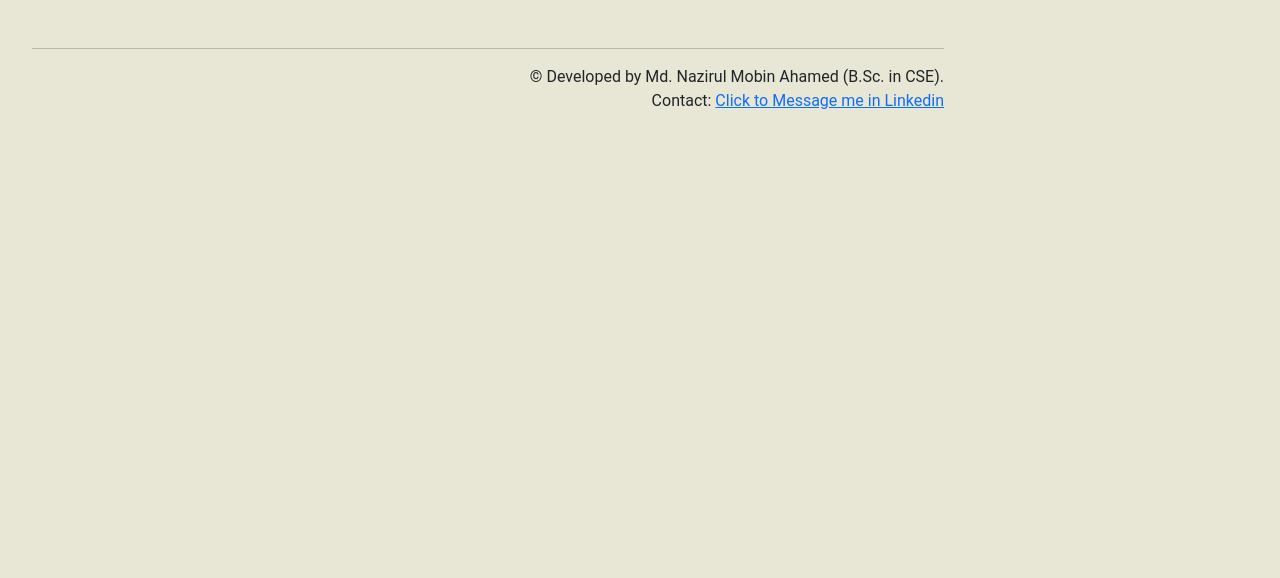
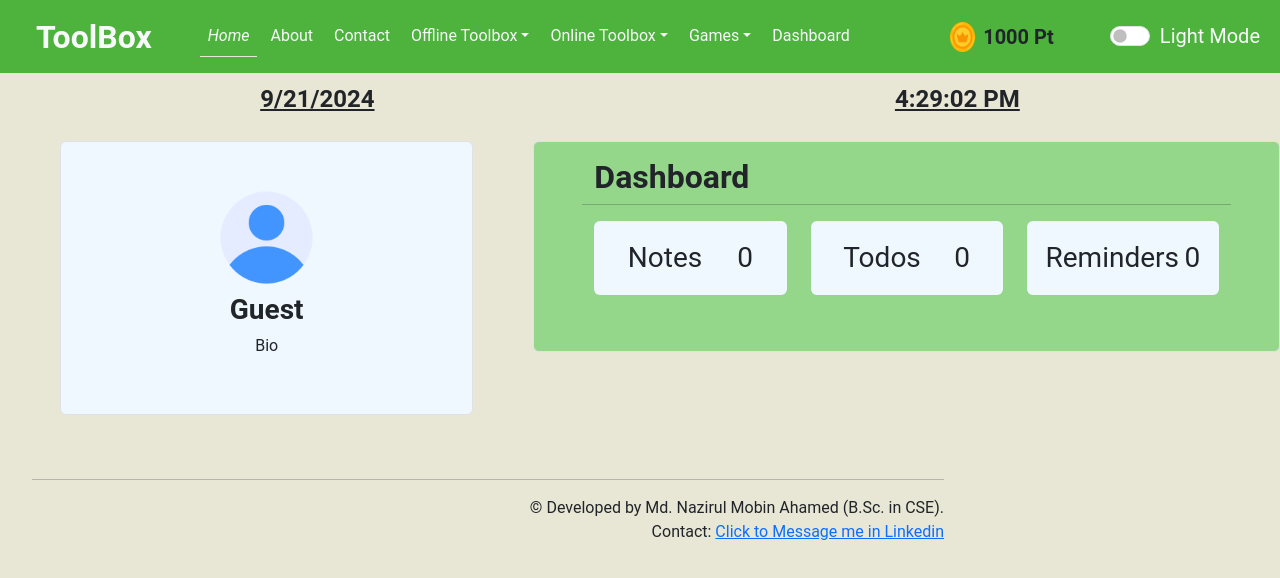
Before and after one commit to AntoAhamed/Fun-Project, a React (Create React App) app in the folder frontend/: page /dashboard in a window 1280 px wide. Shown: the top 578 px of the page. Built offline with nearby package versions, Linux system fonts and the light colour scheme.

Commit message:
dashboard added

```diff
--- a/frontend/public/index.html
+++ b/frontend/public/index.html
@@ -9,7 +9,7 @@
   <meta name="description" content="Web site created using create-react-app" />
   <link rel="apple-touch-icon" href="%PUBLIC_URL%/logo192.png" />
   <link rel="manifest" href="%PUBLIC_URL%/manifest.json" />
-  <title>ToolBox - 2024</title>
+  <title>ToolBox</title>
   <link href="https://cdn.jsdelivr.net/npm/bootstrap@5.3.3/dist/css/bootstrap.min.css" rel="stylesheet"
     integrity="sha384-QWTKZyjpPEjISv5WaRU9OFeRpok6YctnYmDr5pNlyT2bRjXh0JMhjY6hW+ALEwIH" crossorigin="anonymous">
 </head>
--- a/frontend/src/App.js
+++ b/frontend/src/App.js
@@ -37,6 +37,8 @@ import CGPACalculator from './components/offline/cgpa_calculator/CGPACalculator'
 import CurrencyConverter from './components/offline/currency_converter/CurrencyConverter'
 import Reminder from './components/offline/reminder/Reminder'
 import Calendar from './components/offline/calendar/Calendar'
+
+import Dashboard from './components/user/dashboard'
 
 function App() {
   //Initialization
@@ -572,8 +574,10 @@ function App() {
             <Route path='/guess-number' element={<GuessNumber coins={coins} setCoins={setCoins} />} />
             <Route path='/quiz' element={<QuizGame questions={questions} currentQuestion={currentQuestion} score={score} started={started} finished={finished} question={question} setQuestion={setQuestion} option1={option1} setOption1={setOption1} option2={option2} setOption2={setOption2} option3={option3} setOption3={setOption3} option4={option4} setOption4={setOption4} answer={answer} setAnswer={setAnswer} handleAddQuestion={handleAddQuestion} handleRemoveQuestion={handleRemoveQuestion} handleAnswer={handleAnswer} handleReset={handleReset} handleResetQuestions={handleResetQuestions} handleSubmit={handleSubmit} />} />
             <Route path='/roke-paper-scissors' element={<RokePaperScissors coins={coins} setCoins={setCoins} />} />
-            <Route path='/puzzle' element={<SlidingPuzzle coins={coins} setCoins={setCoins} />} />
+            <Route path='/puzzle' element={<SlidingPuzzle />} />
             <Route path='/tic-tac-toe' element={<TicTacToe />} />
+
+            <Route path='/dashboard' element={<Dashboard initToolbox={initToolbox}/>} />
           </Route>
         </Routes>
       </BrowserRouter>
--- a/frontend/src/components/Home.js
+++ b/frontend/src/components/Home.js
@@ -36,7 +36,7 @@ function Home(props) {
         </div>*/}
       </div >
       <div className='row p-3'>
-        <div className={`container-fluid toolbox ${mode === "dark" && "border border-secondary"} rounded p-4`} style={{background: `${mode === "light" ? "wheat" : ""}`}}>
+        <div className={`container-fluid toolbox ${mode === "dark" && "border border-secondary"} rounded p-4`} style={{background: `${mode === "light" ? "#94d78a" : ""}`}}>
           <div className='row mb-2'>
             <div className='col'>
               <h3 className='fs-3 fw-bold'>ToolBox Kit Pack</h3>
--- a/frontend/src/components/Navbar.js
+++ b/frontend/src/components/Navbar.js
@@ -13,6 +13,7 @@ const Navbar = (props) => {
     const [offlineActive, setOfflineActive] = useState(null);
     const [onlineActive, setOnlineActive] = useState(null);
     const [gameActive, setGameActive] = useState(null);
+    const [dashboardActive, setDashboardActive] = useState(null);
 
     const activateHome = () => {
         setHomeActive("active")
@@ -21,6 +22,7 @@ const Navbar = (props) => {
         setOfflineActive(null)
         setOnlineActive(null)
         setGameActive(null)
+        setDashboardActive(null)
     }
 
     const activateAbout = () => {
@@ -30,6 +32,7 @@ const Navbar = (props) => {
         setOfflineActive(null)
         setOnlineActive(null)
         setGameActive(null)
+        setDashboardActive(null)
     }
 
     const activateContact = () => {
@@ -39,6 +42,7 @@ const Navbar = (props) => {
         setOfflineActive(null)
         setOnlineActive(null)
         setGameActive(null)
+        setDashboardActive(null)
     }
 
     const activateOffline = () => {
@@ -48,6 +52,7 @@ const Navbar = (props) => {
         setOfflineActive("active")
         setOnlineActive(null)
         setGameActive(null)
+        setDashboardActive(null)
     }
 
     const activateOnline = () => {
@@ -57,6 +62,7 @@ const Navbar = (props) => {
         setOfflineActive(null)
         setOnlineActive("active")
         setGameActive(null)
+        setDashboardActive(null)
     }
 
     const activateGame = () => {
@@ -66,6 +72,17 @@ const Navbar = (props) => {
         setOfflineActive(null)
         setOnlineActive(null)
         setGameActive("active")
+        setDashboardActive(null)
+    }
+
+    const activateDashboard = () => {
+        setHomeActive(null)
+        setAboutActive(null)
+        setContactActive(null)
+        setOfflineActive(null)
+        setOnlineActive(null)
+        setGameActive(null)
+        setDashboardActive("active")
     }
 
     /*const navigate = useNavigate()
@@ -153,6 +170,9 @@ const Navbar = (props) => {
                                     <li><Link class="dropdown-item" to="/tic-tac-toe">Tic Tac Toe</Link></li>
                                 </ul>
                             </li>
+                            <li className="nav-item">
+                                <Link className={`nav-link text-${mode} ${dashboardActive}`} onClick={activateDashboard} aria-current="page" to="/dashboard">Dashboard</Link>
+                            </li>
                         </ul>
                         <div className='mx-5 d-flex'>
                             <img src={Coin} alt='' style={{width: '25px'}} />
--- a/frontend/src/components/games/guessnumber/GuessNumber.js
+++ b/frontend/src/components/games/guessnumber/GuessNumber.js
@@ -10,29 +10,24 @@ const GuessNumber = (props) => {
     const handleGuess = () => {
         const num = parseInt(guess)
 
-        if (chances > 0) {
-            if (num === targetNumber) {
-                setMessage('Congratulations! You guessed the number. Get a rewared of 5 coins.')
-                props.setCoins((prevState)=>prevState+5);
-                setFinished(true)
-            } else {
-                setChances(chances-1)
+        if (chances > 0 && num === targetNumber) {
+            setMessage('Congratulations! You guessed the number. Got a reward of 5 coins.')
+            props.setCoins((prevState) => prevState + 5);
+            setFinished(true)
+        } else if (chances > 0 && num !== targetNumber) {
+            setChances((prevChances)=>prevChances - 1)
+            setMessage(`You have ${chances} chances left`)
+        }
 
-                if (chances === 0) {
-                    setMessage(`You failed! ${chances} chances left`)
-                    setFinished(true)
-                } else {
-                    setMessage(`You have ${chances} chances left`)
-                }
-            }
-        } else {
+        if (chances === 0) {
             setMessage(`You failed! ${chances} chances left`)
+            props.setCoins((prevState) => prevState - 1.25);
             setFinished(true)
         }
     }
 
     const handlePlayAgain = () => {
-        setTargetNumber(Math.floor(Math.random() * 100) + 1)
+        setTargetNumber(Math.floor(Math.random() * 10) + 1)
         setMessage('')
         setFinished(false)
         setChances(3)
@@ -40,7 +35,7 @@ const GuessNumber = (props) => {
     }
 
     useEffect(() => {
-        setMessage(`You have 1 free try & ${chances} chances`)
+        setMessage(`You have 1 try & ${chances} chances.`)
     }, [])
 
     return (
@@ -74,7 +69,7 @@ const GuessNumber = (props) => {
                 <div className='col-md-6 text-container'>
                     <div className='border border-5 rounded text-center feature-card bg-light text-dark'>
                         <h2 className='fs-2 fw-bolder mb-3'>Guess That Number!</h2>
-                        <h5 className='mb-3'>Enter your guess below (1-100)</h5>
+                        <h5 className='mb-3'>Enter your guess below (1-10)</h5>
                         <div>
                             <input
                                 className='form-control text-center fs-4 mb-3'
@@ -88,7 +83,7 @@ const GuessNumber = (props) => {
                                 <button className='btn btn-primary rounded-pill mb-3' onClick={handlePlayAgain}>Play Again</button>
                             }
                             <p>{message}</p>
-                            <p>{targetNumber}</p>
+                            {finished && <p>The number was: {targetNumber}</p>}
                         </div>
                     </div>
                 </div>
--- a/frontend/src/components/games/rockpaperscissors/RockPaperScissors.js
+++ b/frontend/src/components/games/rockpaperscissors/RockPaperScissors.js
@@ -1,6 +1,6 @@
 import React, { useState } from 'react';
 
-const RockPaperScissors = () => {
+const RockPaperScissors = (props) => {
     const options = ['Rock', 'Paper', 'Scissors'];
     const [userChoice, setUserChoice] = useState('');
     const [computerChoice, setComputerChoice] = useState('');
@@ -21,8 +21,10 @@ const RockPaperScissors = () => {
             (user === 'Paper' && computer === 'Rock') ||
             (user === 'Scissors' && computer === 'Paper')
         ) {
-            setResult('You win!');
+            props.setCoins((prevState)=>prevState+5)
+            setResult('You win! Got a reward of 5 coins.');
         } else {
+            props.setCoins((prevState)=>prevState-1.25)
             setResult('You lose!');
         }
     };
--- /dev/null
+++ b/frontend/src/components/user/dashboard.js
@@ -0,0 +1,40 @@
+import React from 'react'
+import Profile from './profile'
+
+function dashboard(props) {
+    return (
+        <div className='container-fluid'>
+            <div className='row'>
+                <div className='col-md-5'>
+                    <Profile initToolbox={props.initToolbox} />
+                </div>
+                <div className='col-md-7'>
+                    <div className='row border rounded my-3 px-5 pt-3 pb-5 text-dark' style={{background: "#94d78a"}}>
+                        <h1 className='fs-2 fw-bold'>Dashboard</h1>
+                        <hr />
+                        <div className='col-md-4 mb-2'>
+                            <div className='d-flex justify-content-around rounded p-3' style={{background: "aliceblue"}}>
+                                <div className='fs-3'>Notes</div>
+                                <div className='fs-3'>{props.initToolbox.notes?.length}</div>
+                            </div>
+                        </div>
+                        <div className='col-md-4 mb-2'>
+                            <div className='d-flex justify-content-around rounded p-3' style={{background: "aliceblue"}}>
+                                <div className='fs-3'>Todos</div>
+                                <div className='fs-3'>{props.initToolbox.todos?.length}</div>
+                            </div>
+                        </div>
+                        <div className='col-md-4 mb-2'>
+                            <div className='d-flex justify-content-around rounded p-3' style={{background: "aliceblue"}}>
+                                <div className='fs-3'>Reminders</div>
+                                <div className='fs-3'>{props.initToolbox.reminders?.length}</div>
+                            </div>
+                        </div>
+                    </div>
+                </div>
+            </div>
+        </div>
+    )
+}
+
+export default dashboard
--- /dev/null
+++ b/frontend/src/components/user/profile.js
@@ -0,0 +1,14 @@
+import React from 'react'
+import User_img from '../../assets/user.png'
+
+function profile(props) {
+    return (
+        <div className='border rounded d-flex flex-column justify-content-center align-items-center mx-5 my-3 p-5 text-dark' style={{background: "aliceblue"}}>
+            <img src={User_img} alt='' width={'30%'} className='mb-2' />
+            <h3 className='fs-3 fw-bold mb-2'>{props.initToolbox.name}</h3>
+            <p className='mb-2'>{props.initToolbox.bio === '' ? "Bio" : props.initToolbox.bio}</p>
+        </div>
+    )
+}
+
+export default profile
```
